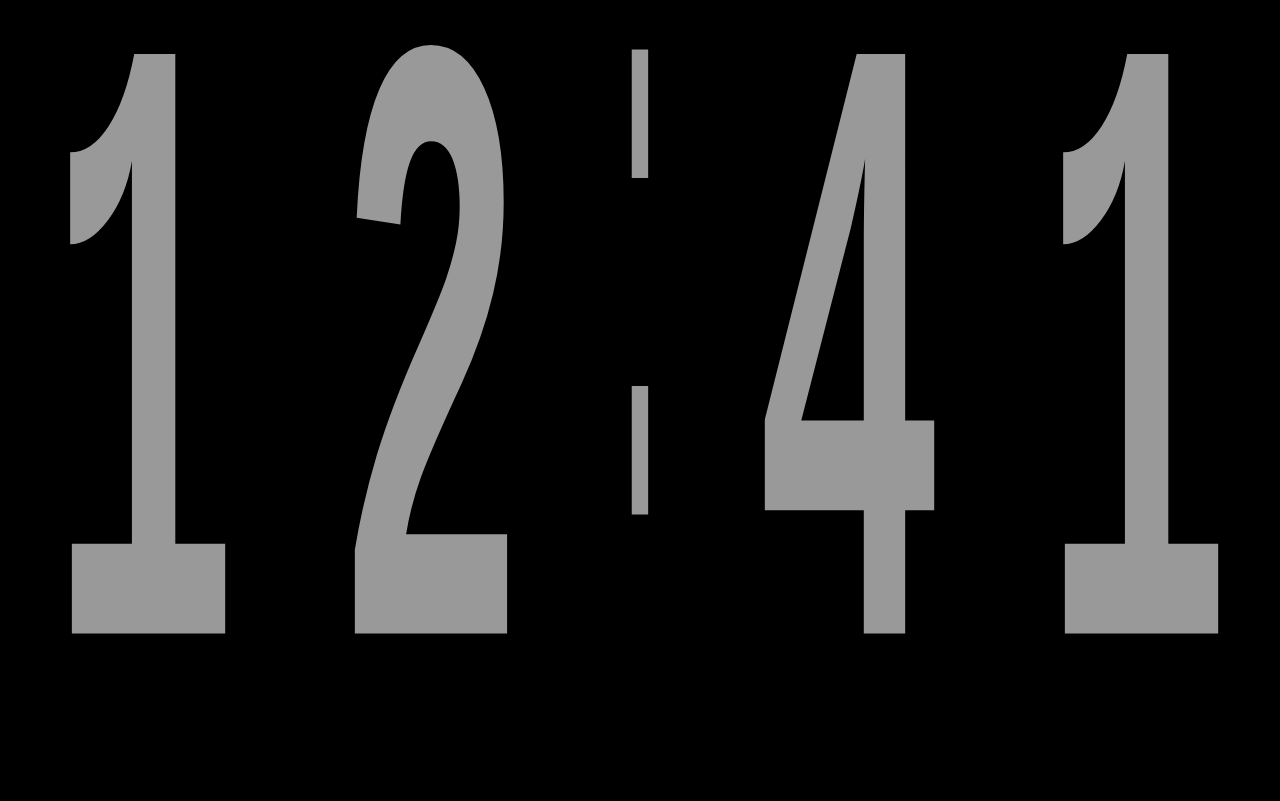
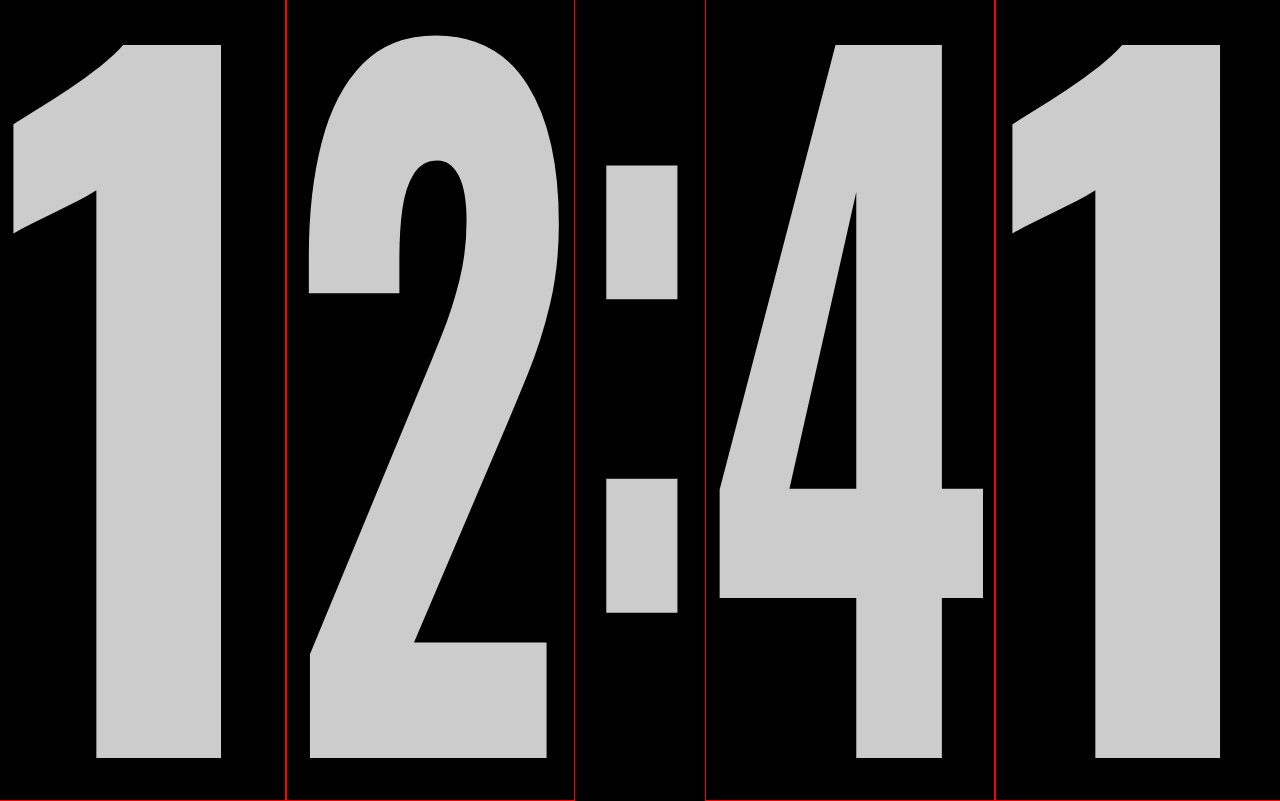
Before and after one commit to stevenkussmaul/clock, a plain HTML site: page index.html in a window 1280 px wide. Drawn offline with nearby package versions, Linux system fonts and the light colour scheme.

Commit message:
Update index.html
updated a bunch

```diff
--- a/index.html
+++ b/index.html
@@ -8,6 +8,7 @@
     <meta name="apple-mobile-web-app-capable" content="yes">
     <meta name="apple-mobile-web-app-status-bar-style" content="black-fullscreen">
     <link rel="manifest" href="manifest.json">
+    <link href="https://fonts.googleapis.com/css2?family=Oswald:wght@400;700&display=swap" rel="stylesheet">
     <title>Full Screen Clock</title>
     <style>
         * {
@@ -17,7 +18,7 @@
         }
 
         body {
-            font-family: monospace;
+            font-family: 'Oswald', monospace;
             background: black;
             color: #ffffff;
             height: 100vh;
@@ -36,12 +37,12 @@
             height: 100vh;
             width: 100vw;
             font-weight: bold;
-            fill: #ffffff99;
+            fill: #ffffffcc;
 
         }
 
         .digit-span {
-            /* border: 1px solid red; */
+            border: 1px solid red;
             display: inline-block;
         }
 
@@ -68,10 +69,11 @@
             dominant-baseline: central;
             transform-origin: center;
             font-size: 110px;
+            font-weight: bold;
         }
 
         .colon {
-            font-weight: normal;
+            font-weight: bold;
             text-anchor: middle;
             dominant-baseline: central;
             transform-origin: center;
@@ -107,35 +109,35 @@
         <!-- Hour tens digit -->
         <span class="digit-span">
             <svg class="digit-svg" viewBox="0 0 100 100" preserveAspectRatio="none">
-                <text class="digit" id="hour-tens" x="50" y="50">1</text>
+                <text class="digit" id="hour-tens" x="50" y="45" textLength="100" lengthAdjust="spacingAndGlyphs">1</text>
             </svg>
         </span>
 
         <!-- Hour ones digit -->
         <span class="digit-span">
             <svg class="digit-svg" viewBox="0 0 100 100" preserveAspectRatio="none">
-                <text class="digit" id="hour-ones" x="50" y="50">2</text>
+                <text class="digit" id="hour-ones" x="50" y="45" textLength="100" lengthAdjust="spacingAndGlyphs">2</text>
             </svg>
         </span>
 
         <!-- Colon -->
         <span class="colon-span">
             <svg class="colon-svg" viewBox="0 0 100 100" preserveAspectRatio="none">
-                <text class="colon" x="50" y="35">:</text>
+                <text class="colon" x="50" y="33" textLength="100" lengthAdjust="spacingAndGlyphs">:</text>
             </svg>
         </span>
 
         <!-- Minute tens digit -->
         <span class="digit-span">
             <svg class="digit-svg" viewBox="0 0 100 100" preserveAspectRatio="none">
-                <text class="digit" id="minute-tens" x="50" y="50">3</text>
+                <text class="digit" id="minute-tens" x="50" y="45" textLength="100" lengthAdjust="spacingAndGlyphs">3</text>
             </svg>
         </span>
 
         <!-- Minute ones digit -->
         <span class="digit-span">
             <svg class="digit-svg" viewBox="0 0 100 100" preserveAspectRatio="none">
-                <text class="digit" id="minute-ones" x="50" y="50">4</text>
+                <text class="digit" id="minute-ones" x="50" y="45" textLength="100" lengthAdjust="spacingAndGlyphs">4</text>
             </svg>
         </span>
     </div>
```
